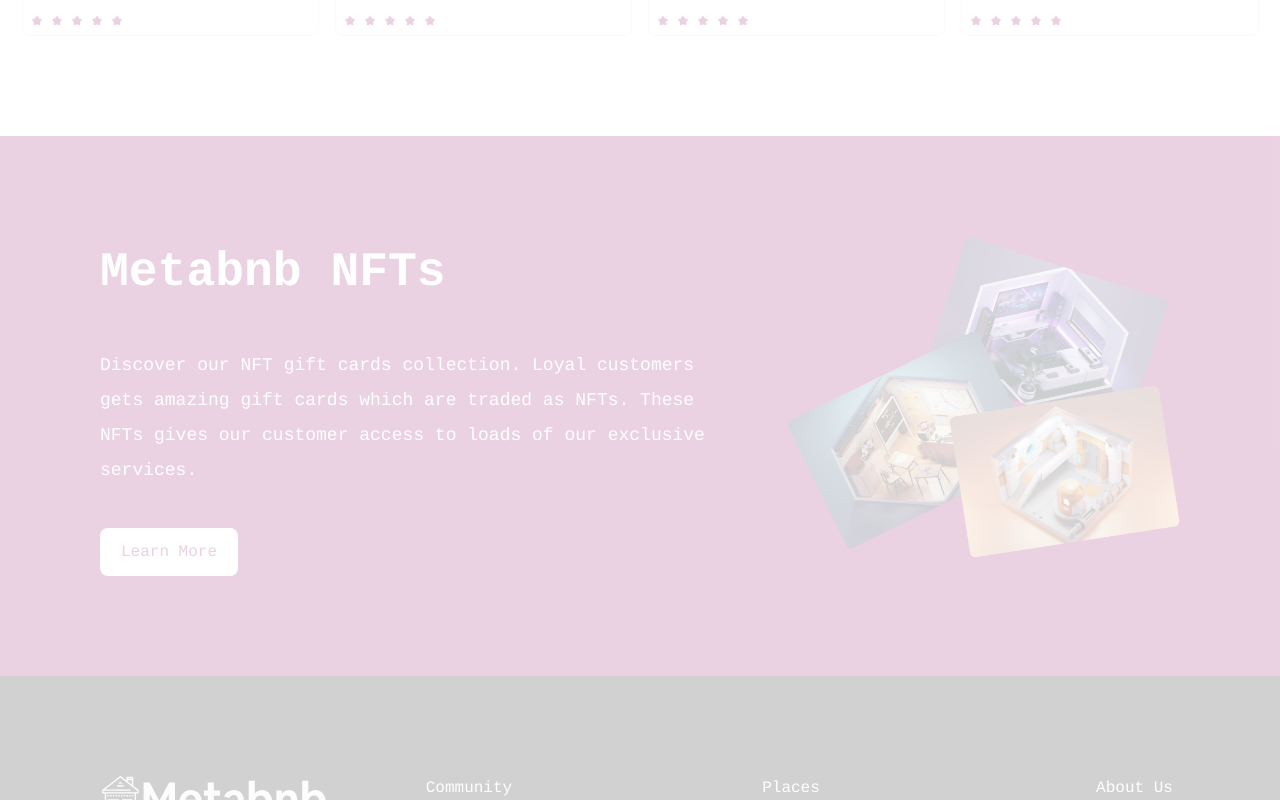
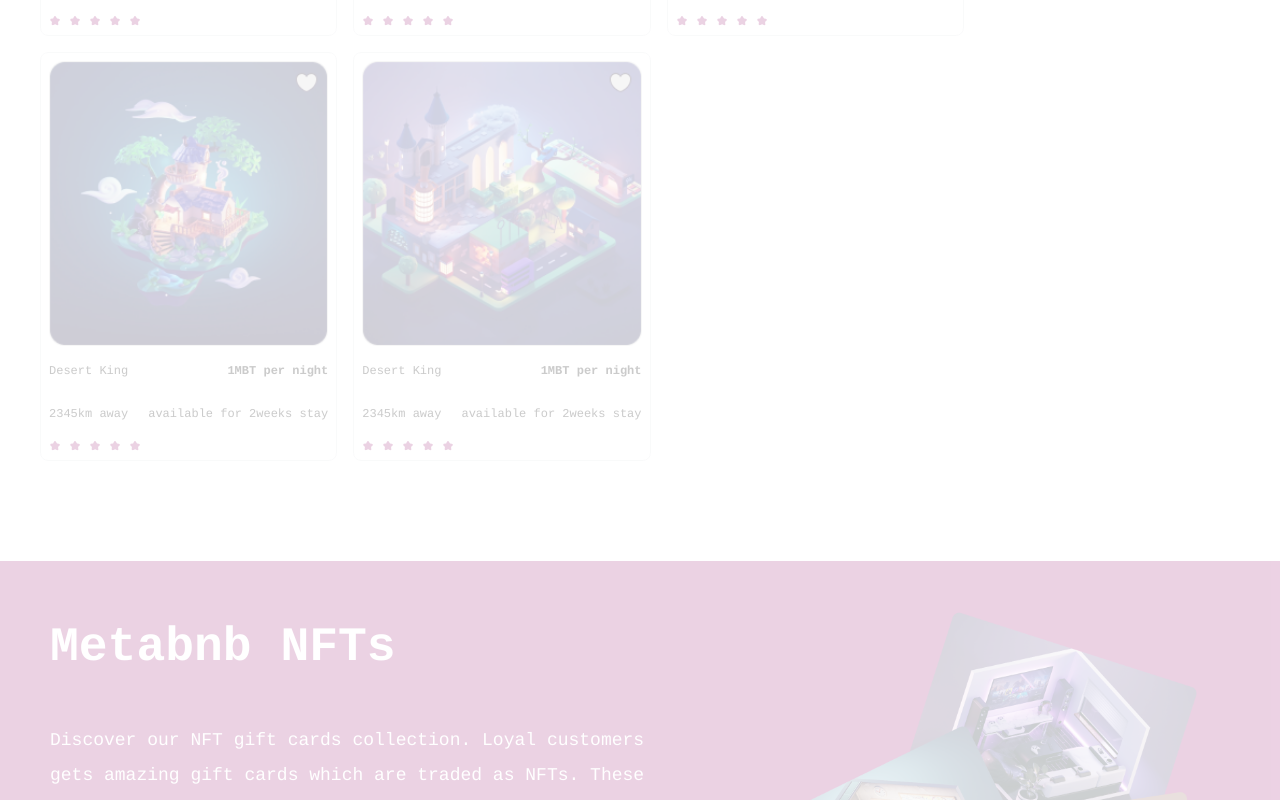
Before and after one commit to KingsleyIbe/metabnb, a React (Create React App) app: page / in a window 1280 px wide. Shown: the part 1840-2640 px from the top of the page. Built offline with nearby package versions, Linux system fonts and the light colour scheme; the HTML template or start-up script is replaced by a standard one.

Commit message:
Refactor code

```diff
--- a/src/components/common/Header.jsx
+++ b/src/components/common/Header.jsx
@@ -12,13 +12,13 @@ const Header = () => {
 
   return (
     <header className="hidden p-10 lg:block">
-      <nav className="flex flex-row items-center gap-[170px] max-w-[1240px] md:gap-[50px]">
+      <nav className="flex flex-row items-center justify-between gap-[170px] max-w-[1240px] md:gap-[50px]">
         <span>
           <Link to="/">
             <img src={logo} alt="Logo" />
           </Link>
         </span>
-        <span className="flex gap-5 items-center text-[#434343] text-[20px]">
+        <span className="flex gap-10 items-center text-[#434343] text-[20px]">
           {data && data.map((item) => (
             <ul key={item.id}>
               <li className="hover:opacity-[0.4]"><NavLink to={item.href} style={navLinksStyles}>{item.name}</NavLink></li>
--- a/src/components/home/HouseCards.jsx
+++ b/src/components/home/HouseCards.jsx
@@ -5,7 +5,7 @@ const HouseCards = () => {
   const data = Data;
   return (
     <div>
-      <div className="flex flex-col lg:flex-row gap-4 lg:flex-wrap px-2 pt-5 w-[100%] mb-10 lg:items-center lg:justify-center">
+      <div className="flex flex-col lg:flex-row gap-4 lg:flex-wrap px-2 pt-5 w-[100%] lg:gap-4 mb-10 lg:px-10">
         {data && data.map((item) => (
           <ul key={item.id} className="rounded-[8px] bg-[#fff] border border-solid-1 p-2 w-1/7">
             <li>
--- a/src/components/home/MetaBnbNFT.jsx
+++ b/src/components/home/MetaBnbNFT.jsx
@@ -3,7 +3,7 @@ import NFT from '../../assets/images/home/ntf.png';
 
 const MetaBnbNFT = () => (
   <section className="mt-[100px] bg-[#A02279] w-[100%]">
-    <div className="flex flex-col gap-10 lg:flex-row lg:gap-10 p-[100px]">
+    <div className="flex flex-col gap-10 lg:flex-row lg:gap-10 p-[50px]">
       <div className="max-w-[646px]">
         <h3 className="font-semibold text-[48px] lg:w-[700px] text-[#fff]">
           Metabnb NFTs
--- a/src/components/home/index.jsx
+++ b/src/components/home/index.jsx
@@ -13,7 +13,7 @@ const Home = () => {
   console.log(isOpen);
 
   return (
-    <div className={`${!isOpen ? 'opacity-[0.2]' : 'opacity-1'} lg:flex lg:flex-col lg:items-center lg:justify-center`}>
+    <div className={`${!isOpen ? 'opacity-[0.2]' : 'opacity-1'}`}>
       <>
         <Header />
         <MobileHeader />
--- a/src/components/placeToStay/FilterBtns.jsx
+++ b/src/components/placeToStay/FilterBtns.jsx
@@ -5,7 +5,7 @@ import Setting from '../../assets/images/setting.png';
 const FilterBtns = () => {
   const data = Data;
   return (
-    <div className="overflow-x-auto lg:block lg:max-w-[100%] w-[90%] px-2 sm:p-10 lg:px-[120px] lg:py-10">
+    <div className="overflow-x-auto lg:block lg:max-w-[100%] w-[90%] px-2 sm:p-10 lg:px-[80px] lg:py-10">
       <div className="flex gap-10 items-center min-w-[100%]">
         {data && data.map((item) => (
           <ul key={item.id}>
--- a/src/components/placeToStay/index.jsx
+++ b/src/components/placeToStay/index.jsx
@@ -6,8 +6,10 @@ import HouseCards from './HouseCards.jsx';
 
 const PlaceToStay = () => (
   <div>
-    <div className="lg:flex lg:flex-col lg:items-center lg:justify-center">
-      <Header />
+    <div className="">
+      <div className="px-10">
+        <Header />
+      </div>
       <MobileHeader />
     </div>
     <FilterBtns />
```
